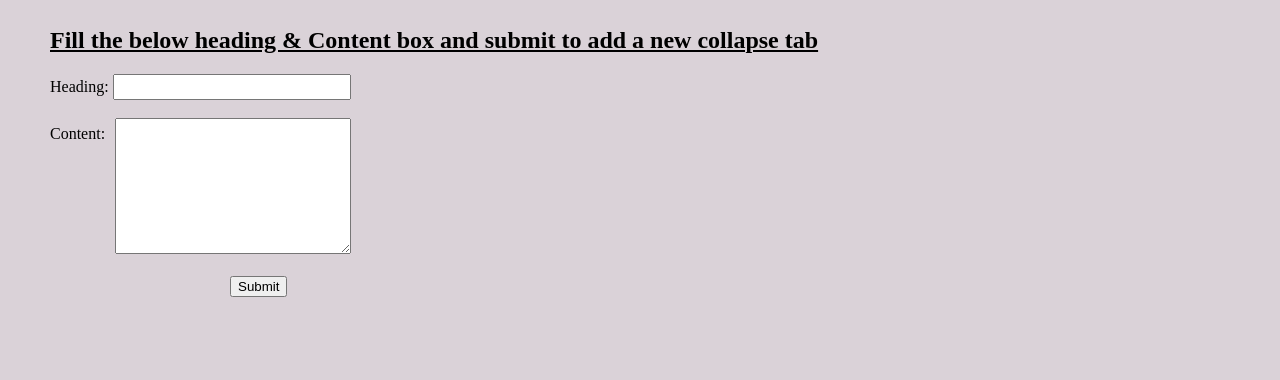
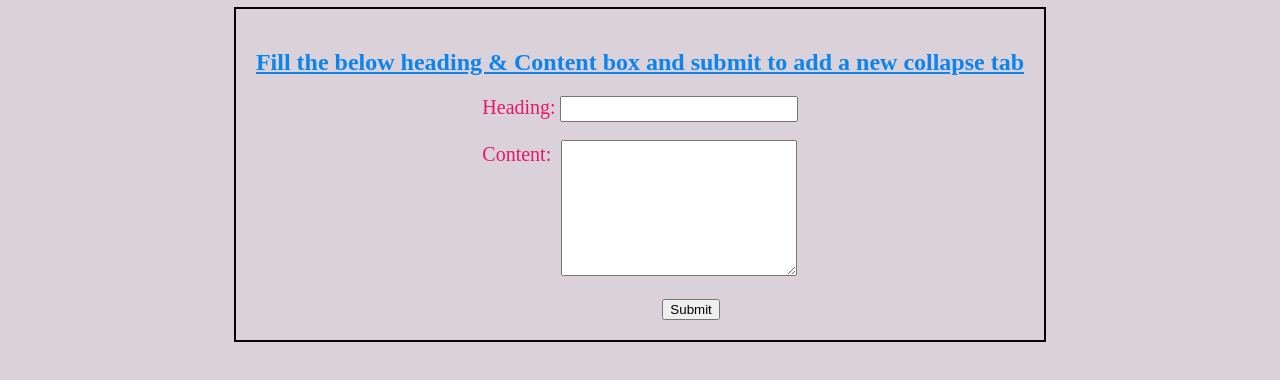
Before and after one commit to NitheeshTringapps/Web_Development_Tasks, a plain HTML site: page index.html in a window 1280 px wide. Shown: the part 256-636 px from the top of the page. Drawn offline with Linux system fonts and the light colour scheme.

Commit message:
Update style.css

```diff
--- a/style.css
+++ b/style.css
@@ -3,6 +3,7 @@ body{
     flex-direction: column;
     background-color: #dad2d8;
     margin: 50px;
+    align-items: center;
 }
 .heading{
     text-align: center;
@@ -42,3 +43,15 @@ body{
     position: absolute;
     right: 100px;
 }
+.newCollapseTab{
+    display: flex;
+    flex-direction: column;
+    align-items: center;
+    color: rgb(11, 132, 238);
+    border: 2px solid #000000;
+    padding: 20px;
+}
+label{
+    color: rgb(228, 24, 109);
+    font-size: 20px;
+}
```
